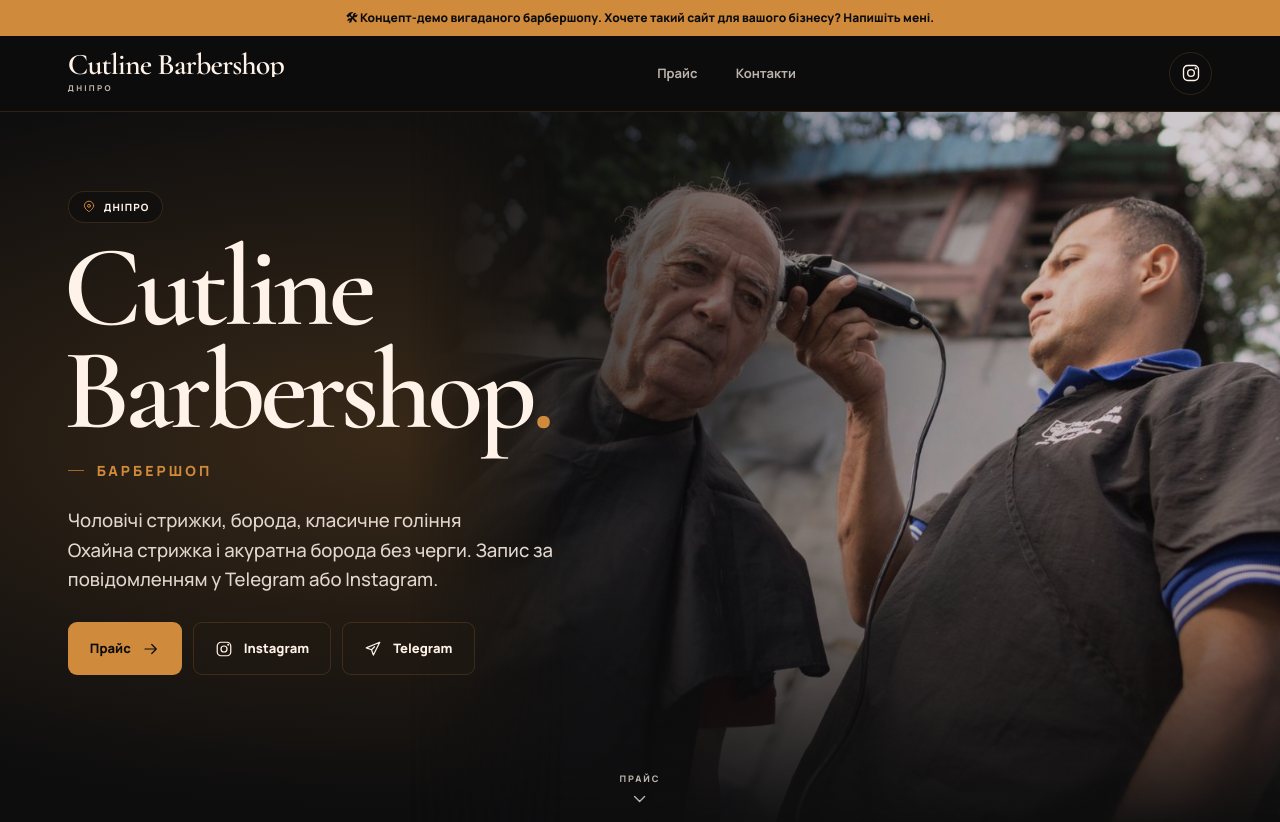
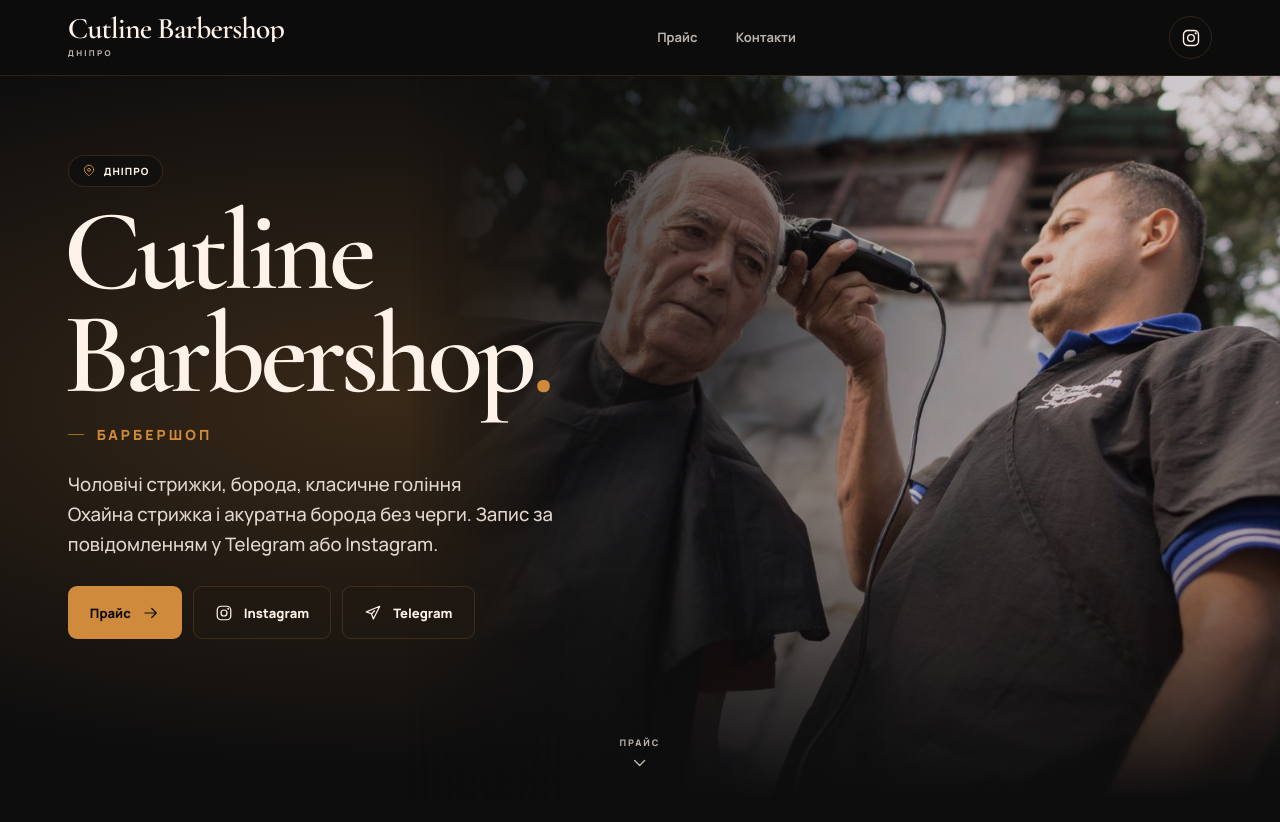
Before and after one commit to Neim23/cutline-barbershop, a plain HTML site: page index.html in a window 1280 px wide. Shown: the top 822 px of the page. Drawn offline with nearby package versions, Linux system fonts and the light colour scheme.

Commit message:
Drop the demo banner: the site is a portfolio example
Co-Authored-By: Claude Sonnet 5.5 <noreply@anthropic.com>

```diff
--- a/config.js
+++ b/config.js
@@ -1,7 +1,7 @@
 // Концепт-демо вигаданого барбершопу для портфоліо NEIM. Назва, послуги й ціни умовні, адреси й телефону немає.
 window.SITE = {
-  demo: true,
-  demoText: "🛠 Концепт-демо вигаданого барбершопу. Хочете такий сайт для вашого бізнесу? Напишіть мені.",
+  demo: false,                      // концепт для портфоліо: без банера «демо-версія»
+  demoText: "",
   name: "Cutline Barbershop",
   city: "Дніпро",
   category: "Барбершоп",
--- a/index.html
+++ b/index.html
@@ -136,7 +136,7 @@
 <footer class="site-footer">
   <div class="wrap footer-content">
     <a class="brand" href="#top"><strong data-bind="name"></strong><small data-bind="city"></small></a>
-    <small><span data-need="demo">Концепт-демо вигаданого барбершопу</span></small>
+    <small><span data-need="demo">Демонстраційна версія сайту · дані з Google Maps</span></small>
     <a class="icon-link" data-need="instagram" data-ig target="_blank" rel="noopener" aria-label="Instagram"><svg class="icon"><use href="#i-instagram"/></svg></a>
   </div>
 </footer>
--- a/style.css
+++ b/style.css
@@ -102,7 +102,7 @@ h2 em { color: var(--accent); }
 
 .gallery { display: grid; grid-template-columns: repeat(4, minmax(0, 1fr)); gap: clamp(8px, 1.2vw, 16px); margin-top: 34px; }
 .gallery img { width: 100%; aspect-ratio: 1; object-fit: cover; border-radius: 12px; border: 1px solid var(--line); background: var(--accent-deep); }
-/* the concept site has a single gallery photo: show it wide instead of a lone thumbnail */
+/* a single gallery photo: show it wide instead of a lone thumbnail */
 .gallery img:only-child { grid-column: 1 / -1; aspect-ratio: 21 / 9; }
 
 .split { display: grid; grid-template-columns: minmax(0, 1fr) minmax(0, .93fr); gap: clamp(27px, 7vw, 95px); align-items: center; }
```
